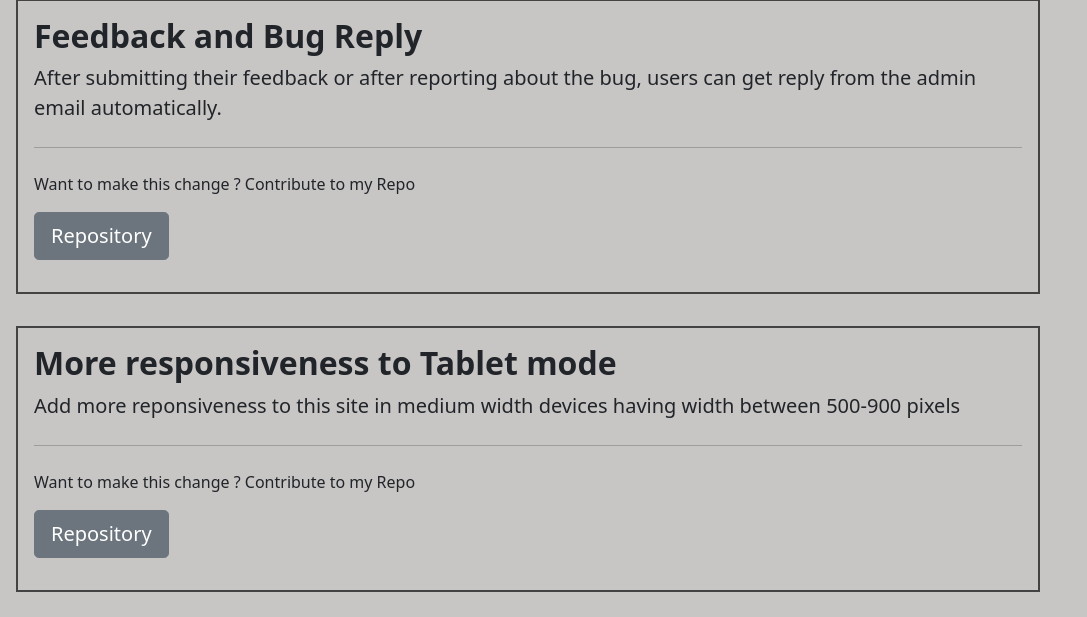
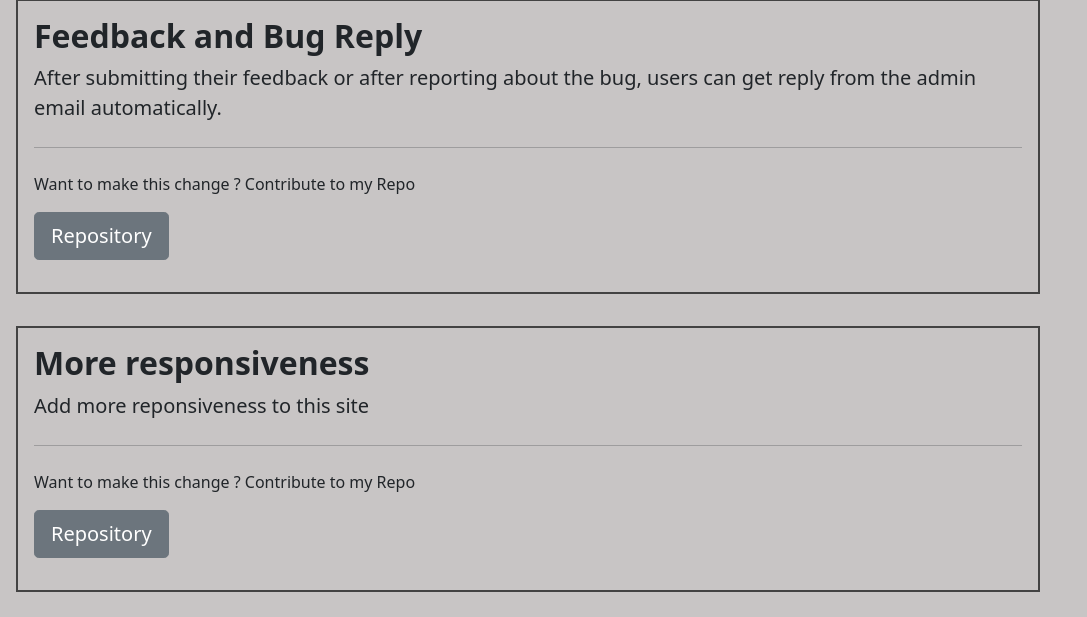
Before and after one commit to udaysk3/moonPhases, a Django app: page /upcoming in a window 1280 px wide. Shown: the part 1114-1731 px from the top of the page, without its empty margins (0-1087 px from the left). Run offline with Django 4.2, Linux system fonts and the light colour scheme; some libraries are stand-ins or nearby versions.

Commit message:
Update upcoming.html

```diff
--- a/templates/upcoming.html
+++ b/templates/upcoming.html
@@ -49,8 +49,8 @@
     </p>
   </div>
 <div class="jumbotron ">
-    <h1 class="display-4">More responsiveness to Tablet mode</h1>
-    <p class="lead">Add more reponsiveness to this site in medium width devices having width between 500-900 pixels</p>
+    <h1 class="display-4">More responsiveness</h1>
+    <p class="lead">Add more reponsiveness to this site </p>
     <hr class="my-4">
     <p>Want to make this change ? Contribute to my Repo</p>
     <p class="lead">
```
